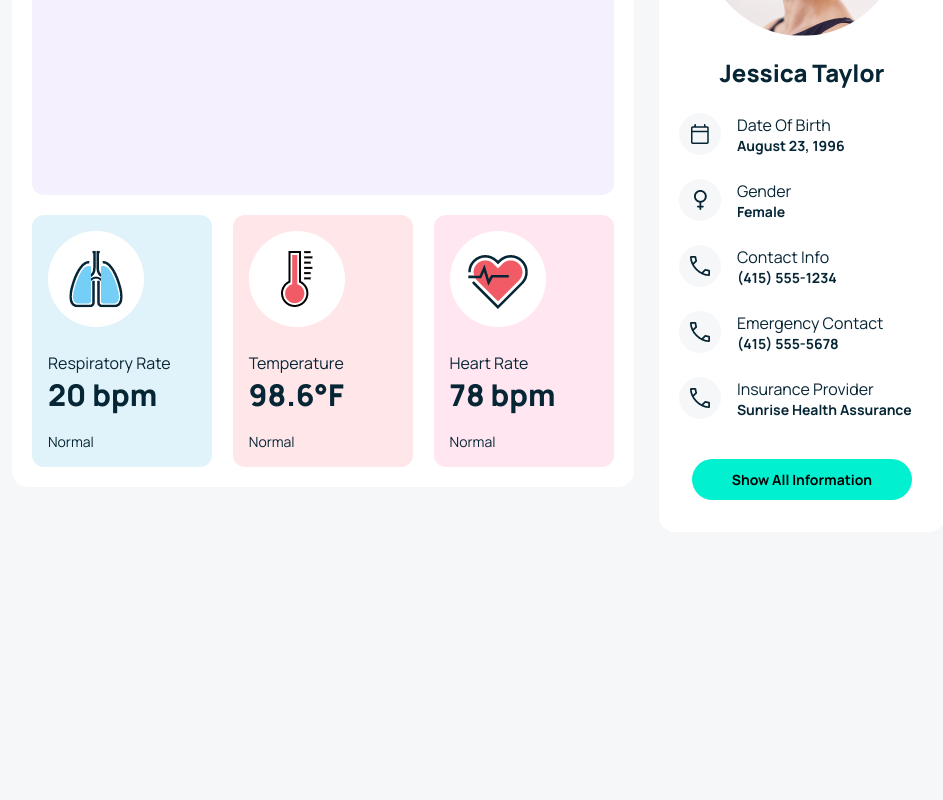
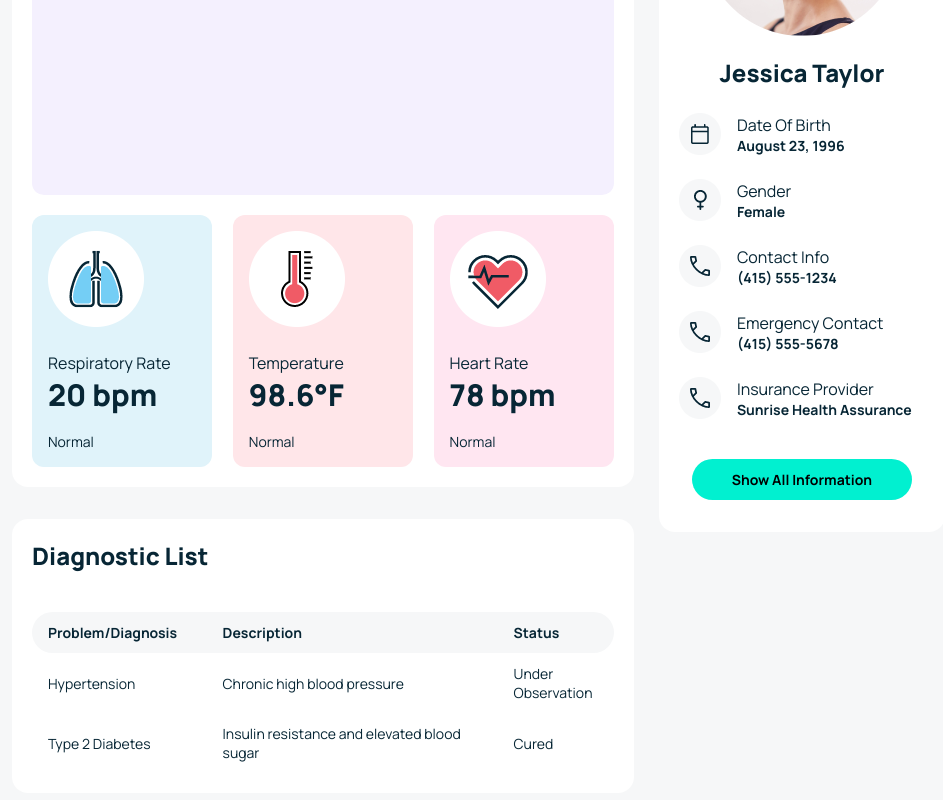
Before and after one commit to MhideTech/HealthCare-Dashboard, a React (Vite) app: page /patients in a window 1280 px wide. Shown: the part 316-1116 px from the top of the page, without its empty margins (317-1260 px from the left). Before the commit the page ends 898 px from the top, so only its background shows below. Built offline with nearby package versions, Linux system fonts and the light colour scheme.

Commit message:
Designed Diagnostic List Section

```diff
--- /dev/null
+++ b/src/components/DiagnosisHistory.jsx
@@ -0,0 +1,32 @@
+import styles from './DiagnosisHistory.module.css'
+
+function DiagnosisHistory() {
+    return (
+      <div className={styles.diagnosis}>
+        <h1>Diagnosis History</h1>
+        <div className={styles.chart}></div>
+        <div className="d-flex">
+          <div className={`${styles.diagnosisBox} ${styles.respiratory}`}>
+            <img src="/src/assets/respiratory-rate.png" alt="" />
+            <h2>Respiratory Rate</h2>
+            <h1>20 bpm</h1>
+            <p>Normal</p>
+          </div>
+          <div className={`${styles.diagnosisBox} ${styles.temperature}`}>
+            <img src="/src/assets/temperature.png" alt="" />
+            <h2>Temperature</h2>
+            <h1>98.6°F</h1>
+            <p>Normal</p>
+          </div>
+          <div className={`${styles.diagnosisBox} ${styles.heartRate}`}>
+            <img src="/src/assets/HeartBPM.png" alt="" />
+            <h2>Heart Rate</h2>
+            <h1>78 bpm</h1>
+            <p>Normal</p>
+          </div>
+        </div>
+      </div>
+    );
+}
+
+export default DiagnosisHistory
--- /dev/null
+++ b/src/components/DiagnosisHistory.module.css
@@ -0,0 +1,70 @@
+.diagnosis {
+  width: 100%;
+  height: fit-content;
+  background: var(--unnamed-color-ffffff) 0% 0% no-repeat padding-box;
+  border-radius: 16px;
+  padding: 20px;
+}
+
+.diagnosis h1 {
+  font: var(--unnamed-font-style-normal) normal var(--unnamed-font-weight-800)
+    var(--unnamed-font-size-24) / var(--unnamed-line-spacing-33)
+    var(--unnamed-font-family-manrope);
+  letter-spacing: var(--unnamed-character-spacing-0);
+  color: var(--unnamed-color-072635);
+  text-align: left;
+  font: normal normal 800 24px/33px Manrope;
+  letter-spacing: 0px;
+  color: #072635;
+  opacity: 1;
+}
+
+.chart {
+  height: 298px;
+  background: #f4f0fe 0% 0% no-repeat padding-box;
+  border-radius: 12px;
+  margin: 40px 0px 20px;
+}
+
+.diagnosisBox {
+  width: 31%;
+  padding: 16px;
+  border-radius: 12px;
+}
+
+.diagnosisBox img {
+  margin: 0px 0px 20px;
+}
+
+.diagnosisBox h2 {
+  font: var(--unnamed-font-style-normal) normal medium 16px/22px
+    var(--unnamed-font-family-manrope);
+  letter-spacing: var(--unnamed-character-spacing-0);
+  color: var(--unnamed-color-072635);
+  font: normal normal medium 16px/22px Manrope;
+  text-transform: capitalize;
+  /* margin: 20px 0px 0px; */
+}
+
+.diagnosisBox h1 {
+  color: var(--unnamed-color-072635);
+  font: normal normal 800 30px/41px Manrope;
+}
+
+.diagnosisBox p {
+  color: var(--unnamed-color-072635);
+  font: normal normal normal 14px/19px Manrope;
+  margin: 17px 0px 0px;
+}
+
+.respiratory {
+  background: #e0f3fa 0% 0% no-repeat padding-box;
+}
+
+.temperature {
+  background: #ffe6e9 0% 0% no-repeat padding-box;
+}
+
+.heartRate {
+  background: #ffe6f1 0% 0% no-repeat padding-box;
+}
--- a/src/components/DiagnosisSection.jsx
+++ b/src/components/DiagnosisSection.jsx
@@ -1,31 +1,13 @@
-import styles from "./DiagnosisSection.module.css";
+import DiagnosisHistory from "./DiagnosisHistory";
+import DiagnosticList from "./DiagnosticList";
+import styles from './DiagnosisSection.module.css'
 
 function DiagnosisSection() {
   return (
-    <div className={styles.diagnosis}>
-      <h1>Diagnosis History</h1>
-      <div className={styles.chart}></div>
-      <div className="d-flex">
-        <div className={`${styles.diagnosisBox} ${styles.respiratory}`}>
-          <img src="/src/assets/respiratory-rate.png" alt="" />
-          <h2>Respiratory Rate</h2>
-          <h1>20 bpm</h1>
-          <p>Normal</p>
-        </div>
-        <div className={`${styles.diagnosisBox} ${styles.temperature}`}>
-          <img src="/src/assets/temperature.png" alt="" />
-          <h2>Temperature</h2>
-          <h1>98.6°F</h1>
-          <p>Normal</p>
-        </div>
-        <div className={`${styles.diagnosisBox} ${styles.heartRate}`}>
-          <img src="/src/assets/HeartBPM.png" alt="" />
-          <h2>Heart Rate</h2>
-          <h1>78 bpm</h1>
-          <p>Normal</p>
-        </div>
-      </div>
-    </div>
+    <section className={styles.diagnosis}>
+      <DiagnosisHistory />
+      <DiagnosticList />
+    </section>
   );
 }
 
--- a/src/components/DiagnosisSection.module.css
+++ b/src/components/DiagnosisSection.module.css
@@ -1,70 +1,4 @@
 .diagnosis {
   width: 50%;
   height: fit-content;
-  background: var(--unnamed-color-ffffff) 0% 0% no-repeat padding-box;
-  border-radius: 16px;
-  padding: 20px;
 }
-
-.diagnosis h1 {
-  font: var(--unnamed-font-style-normal) normal var(--unnamed-font-weight-800)
-    var(--unnamed-font-size-24) / var(--unnamed-line-spacing-33)
-    var(--unnamed-font-family-manrope);
-  letter-spacing: var(--unnamed-character-spacing-0);
-  color: var(--unnamed-color-072635);
-  text-align: left;
-  font: normal normal 800 24px/33px Manrope;
-  letter-spacing: 0px;
-  color: #072635;
-  opacity: 1;
-}
-
-.chart {
-  height: 298px;
-  background: #f4f0fe 0% 0% no-repeat padding-box;
-  border-radius: 12px;
-  margin: 40px 0px 20px;
-}
-
-.diagnosisBox {
-  width: 31%;
-  padding: 16px;
-  border-radius: 12px;
-}
-
-.diagnosisBox img {
-  margin: 0px 0px 20px;
-}
-
-.diagnosisBox h2 {
-  font: var(--unnamed-font-style-normal) normal medium 16px/22px
-    var(--unnamed-font-family-manrope);
-  letter-spacing: var(--unnamed-character-spacing-0);
-  color: var(--unnamed-color-072635);
-  font: normal normal medium 16px/22px Manrope;
-  text-transform: capitalize;
-  /* margin: 20px 0px 0px; */
-}
-
-.diagnosisBox h1 {
-  color: var(--unnamed-color-072635);
-  font: normal normal 800 30px/41px Manrope;
-}
-
-.diagnosisBox p {
-  color: var(--unnamed-color-072635);
-  font: normal normal normal 14px/19px Manrope;
-  margin: 17px 0px 0px;
-}
-
-.respiratory {
-  background: #e0f3fa 0% 0% no-repeat padding-box;
-}
-
-.temperature {
-  background: #ffe6e9 0% 0% no-repeat padding-box;
-}
-
-.heartRate {
-  background: #ffe6f1 0% 0% no-repeat padding-box;
-}
--- /dev/null
+++ b/src/components/DiagnosticList.jsx
@@ -0,0 +1,39 @@
+import styles from "./DiagnosticList.module.css";
+
+function DiagnosticList() {
+  return (
+    <section className={styles.diagnosticList}>
+      <h1>Diagnostic List</h1>
+      <div className={styles.listContainer}>
+        <table>
+          <colgroup>
+            <col />
+            <col />
+            <col />
+          </colgroup>
+          <thead>
+            <tr>
+              <th>Problem/Diagnosis</th>
+              <th>Description</th>
+              <th>Status</th>
+            </tr>
+          </thead>
+          <tbody>
+            <tr>
+              <td>Hypertension</td>
+              <td>Chronic high blood pressure</td>
+              <td>Under Observation</td>
+            </tr>
+            <tr>
+              <td>Type 2 Diabetes</td>
+              <td>Insulin resistance and elevated blood sugar</td>
+              <td>Cured</td>
+            </tr>
+          </tbody>
+        </table>
+      </div>
+    </section>
+  );
+}
+
+export default DiagnosticList;
--- /dev/null
+++ b/src/components/DiagnosticList.module.css
@@ -0,0 +1,64 @@
+.diagnosticList {
+  width: 100%;
+  height: fit-content;
+  background: var(--unnamed-color-ffffff) 0% 0% no-repeat padding-box;
+  border-radius: 16px;
+  padding: 20px;
+  margin: 32px 0px 0px;
+}
+
+.diagnosticList h1 {
+  color: var(--unnamed-color-072635);
+  font: normal normal 800 24px/33px Manrope;
+}
+table {
+  width: 100%;
+  border-collapse: collapse;
+  margin: 40px 0px 0px;
+  overflow-y: scroll;
+}
+
+colgroup col:nth-child(1) {
+  width: 30%;
+}
+colgroup col:nth-child(2) {
+  width: 50%;
+}
+colgroup col:nth-child(3) {
+  width: 20%;
+}
+
+thead tr {
+  background: #f6f7f8 0% 0% no-repeat padding-box;
+}
+
+thead tr th:first-child {
+  border-top-left-radius: 24px;
+  border-bottom-left-radius: 24px;
+}
+
+thead tr th:last-child {
+  border-top-right-radius: 24px;
+  border-bottom-right-radius: 24px;
+}
+
+th,
+td {
+  padding: 11px 16px;
+  font: var(--unnamed-font-style-normal) normal
+    var(--unnamed-font-weight-normal) var(--unnamed-font-size-14) /
+    var(--unnamed-line-spacing-19) var(--unnamed-font-family-manrope);
+  letter-spacing: var(--unnamed-character-spacing-0);
+  color: var(--unnamed-color-072635);
+  text-align: left;
+  font: normal normal normal 14px/19px Manrope;
+  color: #072635;
+}
+
+th {
+  font: normal normal bold 14px/19px Manrope;
+}
+
+tbody tr {
+  min-height: 40px;
+}
--- a/src/components/PatientProfile.module.css
+++ b/src/components/PatientProfile.module.css
@@ -3,6 +3,7 @@
   border-radius: 16px;
   background: var(--unnamed-color-ffffff) 0% 0% no-repeat padding-box;
   padding: 32px 20px;
+  height: fit-content;
 }
 
 .profileImg {
--- a/src/pages/Patients.module.css
+++ b/src/pages/Patients.module.css
@@ -1,9 +1,10 @@
-.app{
-    width: 100%;
+.app {
+  width: 100%;
 }
 
-.main{
-    display: flex;
-    justify-content: space-between;
-    margin: 32px 0px;
+.main {
+  display: flex;
+  justify-content: space-between;
+  margin: 32px 0px;
+  flex-wrap: wrap;
 }
```
